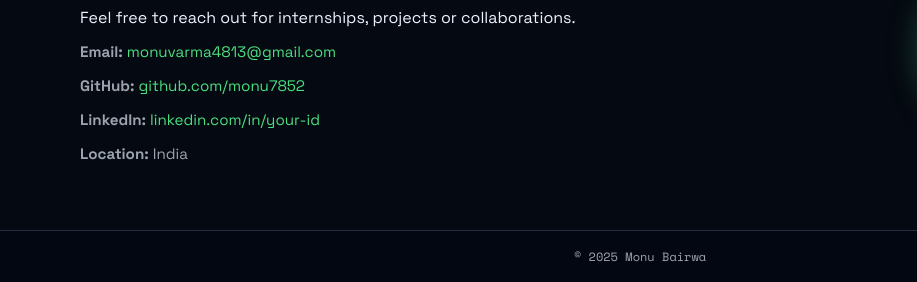
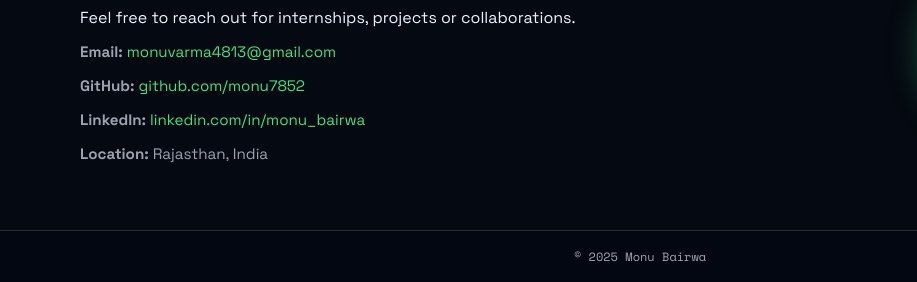
Before and after one commit to monu7852/my_portfolio, a plain HTML site: page index.html in a window 1280 px wide. Shown: the part 1876-2158 px from the top of the page, 0-917 px from the left. Drawn offline with nearby package versions, Linux system fonts and the light colour scheme.

```diff
--- a/index.html
+++ b/index.html
@@ -150,10 +150,10 @@
       </p>
 
       <p class="contact-item"><strong>LinkedIn:</strong>
-        <a href="https://www.linkedin.com/in/monu-verma-101674238" target="_blank">linkedin.com/in/your-id</a>
+        <a href="https://www.linkedin.com/in/monu-verma-101674238" target="_blank">linkedin.com/in/monu_bairwa</a>
       </p>
 
-      <p class="contact-item"><strong>Location:</strong> India</p>
+      <p class="contact-item"><strong>Location:</strong> Rajasthan, India</p>
     </div>
 
     <div class="contact-right">
```
